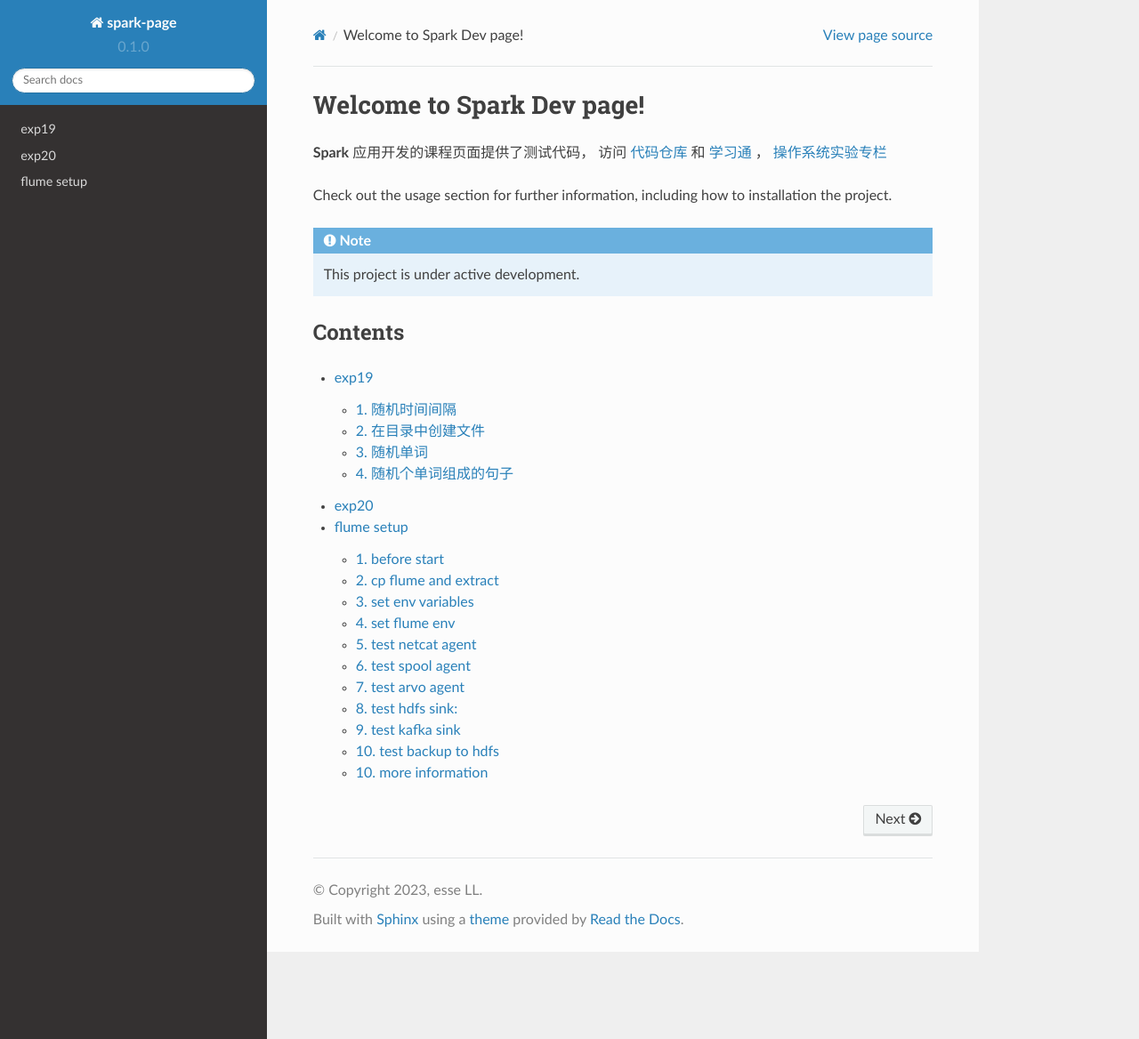
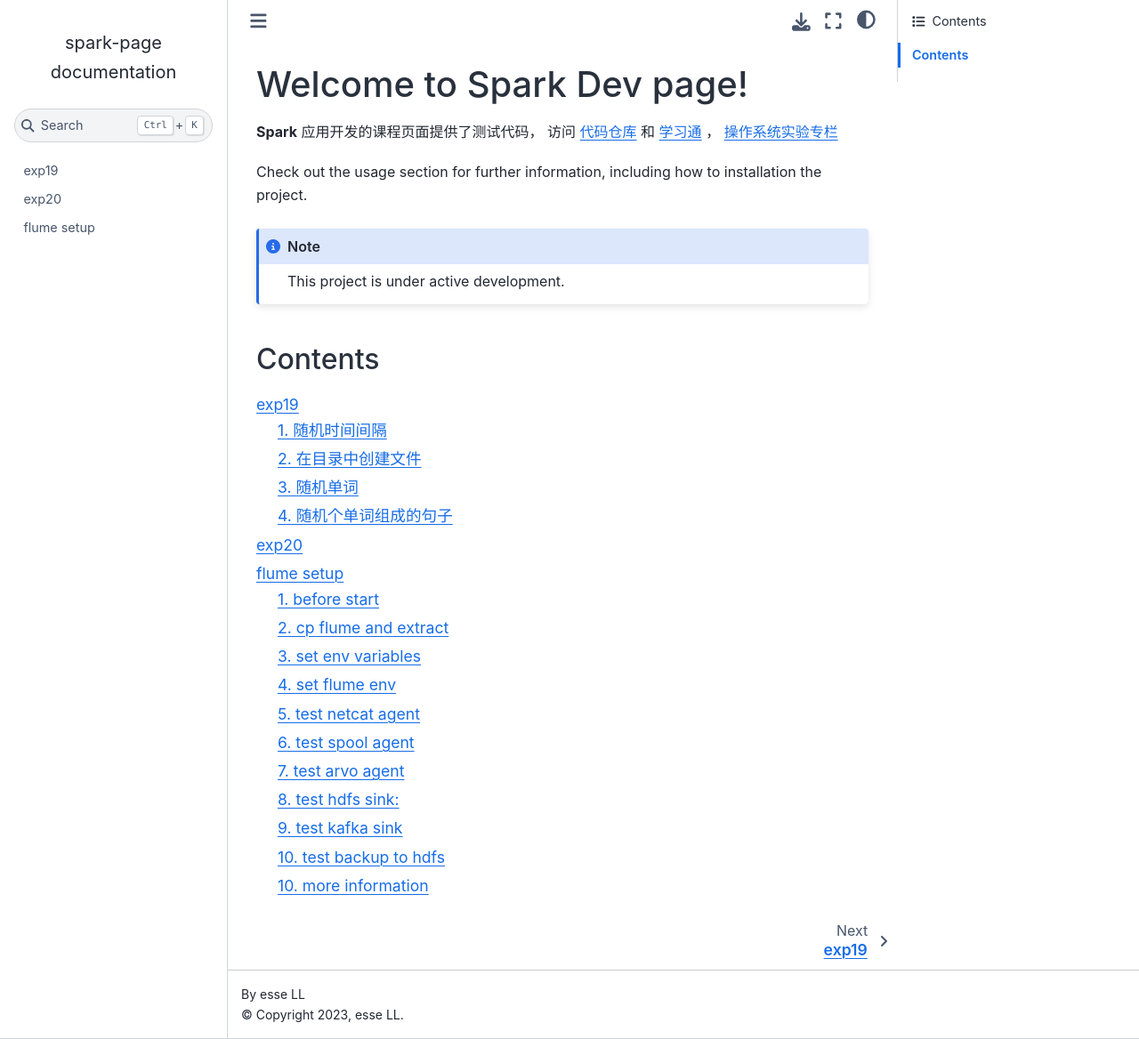
Before and after one commit to lacus-w/spark-page, a Sphinx documentation site: the page built from docs/source/index.rst, in a window 1280 px wide and 1168 px high. Shown: the whole window at 89% size. Built offline with Sphinx 7.4.7 and the Sphinx Book theme 1.1.4, drawn with Linux system fonts in a browser that asks for light colours.

Commit message:
update favicon

```diff
--- a/docs/requirements.txt
+++ b/docs/requirements.txt
@@ -1,7 +1,5 @@
 sphinx==7.1.2
-sphinx-rtd-theme==1.3.0rc1
 sphinx-book-theme
-sphinx-material
 nbsphinx
 myst-parser
 sphinx-design
--- a/docs/source/conf.py
+++ b/docs/source/conf.py
@@ -5,9 +5,6 @@
 project = 'spark-page'
 copyright = '2023, esse LL'
 author = 'esse LL'
-
-release = '0.1'
-version = '0.1.0'
 
 # -- General configuration
 
@@ -17,6 +14,11 @@
     'sphinx.ext.autodoc',
     'sphinx.ext.autosummary',
     'sphinx.ext.intersphinx',
+    "sphinx.ext.extlinks",
+    "sphinx.ext.intersphinx",
+    "sphinx.ext.mathjax",
+    "sphinx.ext.viewcode",
+    "sphinx.ext.todo",
     "nbsphinx",
     "myst_parser",
     # "sphinx_design",
@@ -34,8 +36,8 @@
 
 # -- Options for HTML output
 
-html_theme = 'sphinx_rtd_theme'
-# html_theme = 'sphinx_book_theme'
+# html_theme = 'sphinx_rtd_theme'
+html_theme = 'sphinx_book_theme'
 # html_theme = 'sphinx_material'
 
 # -- Options for EPUB output
@@ -57,8 +59,8 @@
 #       "href": "https://secure.example.com/favicon/favicon-32x32.png",
 #    },
    {
-      "rel": "pink-floyd-icon",
+      "rel": "spark-icon",
       "sizes": "512x512",
-      "href": "pink-floyd-icon.png",  # use a local file in _static
+      "href": "https://spark.apache.org/images/spark-logo-rev.svg",  # use a local file in _static
    },
 ]
```
